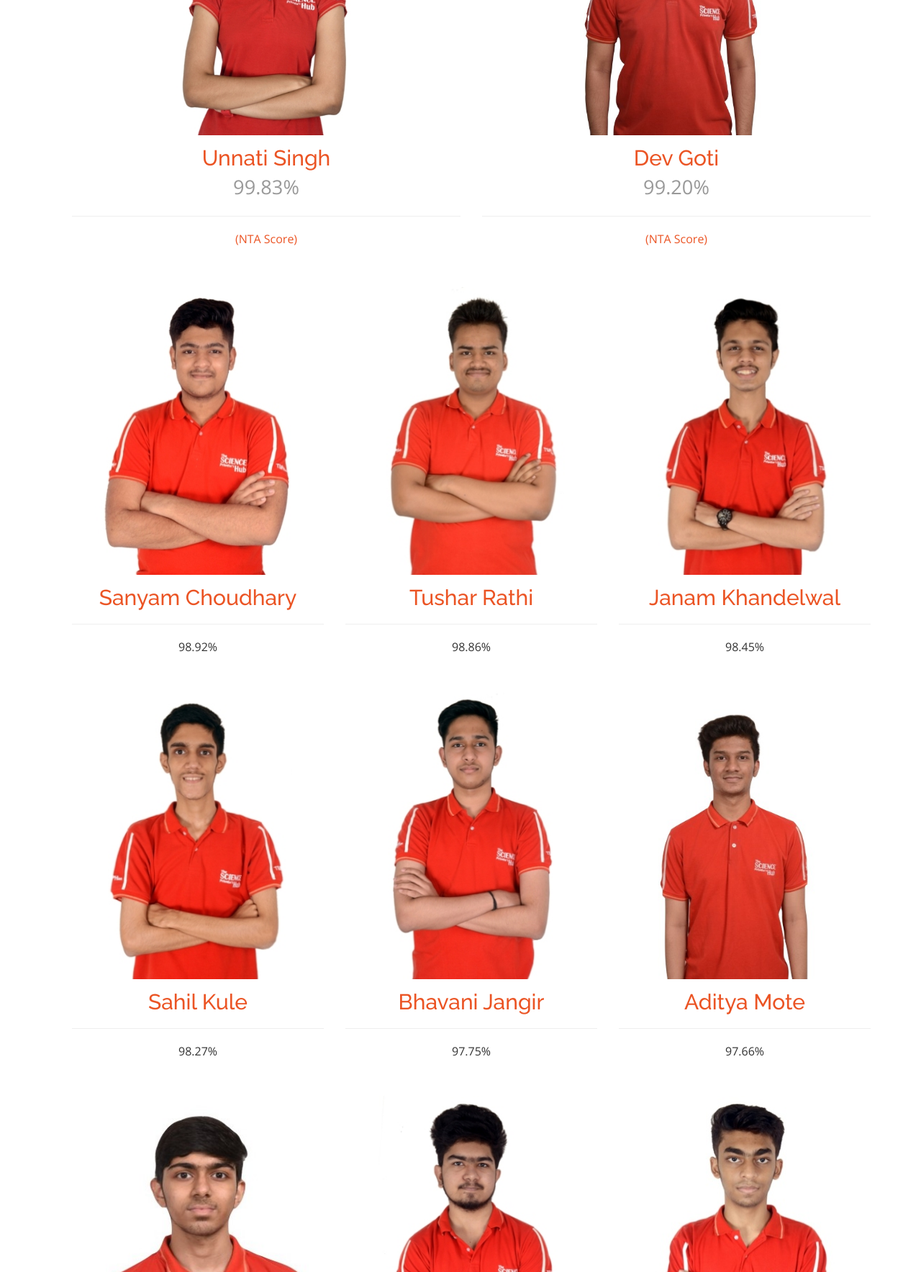
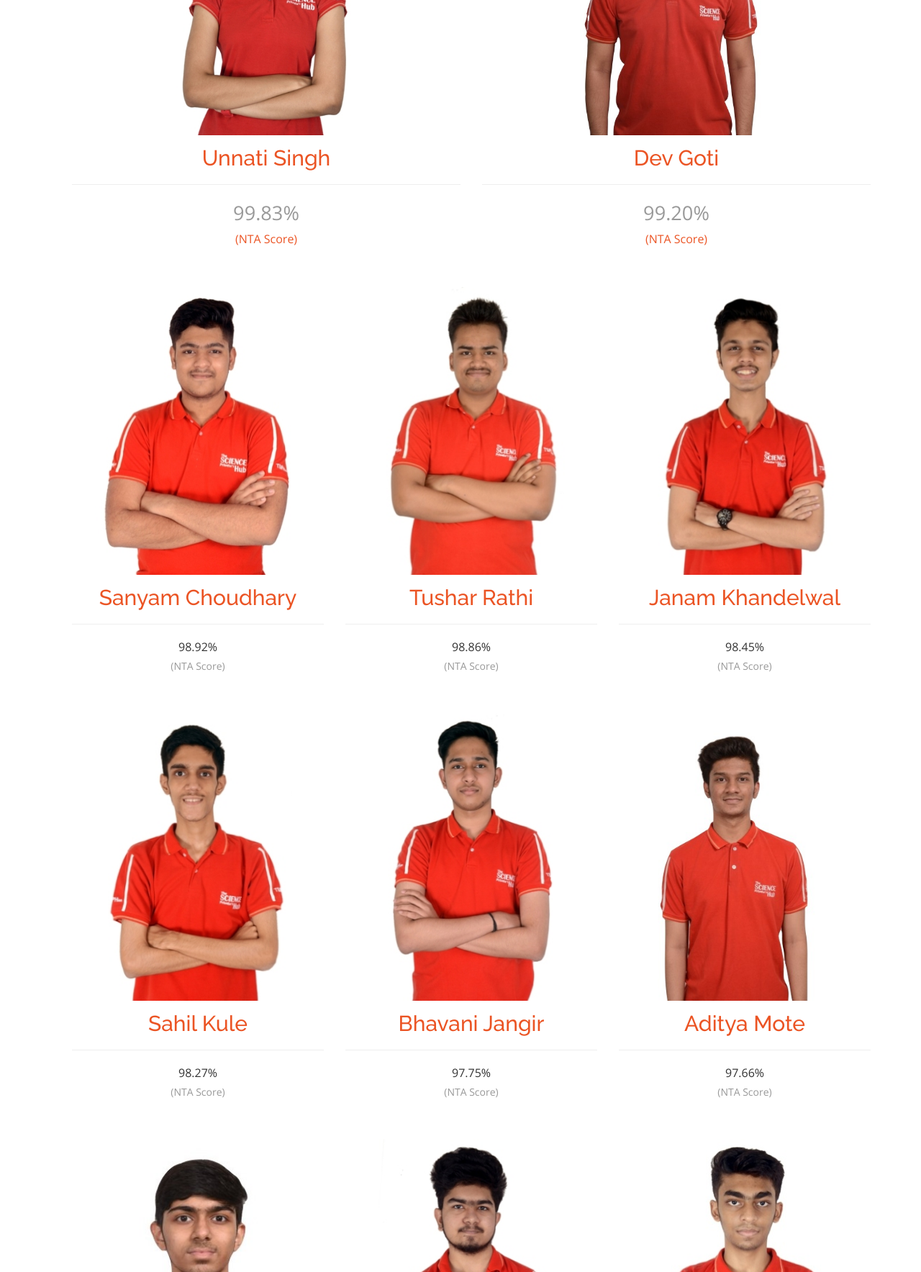
Before and after one commit to sunil007/tsphweb, a PHP site: page /result_2021.php in a window 1280 px wide. Shown: the part 1179-2947 px from the top of the page at 72% size. Run offline with PHP 8.4, Linux system fonts and the light colour scheme; some libraries are stand-ins or nearby versions.

Commit message:
minor changes - color, extension, text

```diff
--- a/include/footer.php
+++ b/include/footer.php
@@ -91,13 +91,13 @@
 				<span class='input-group-addon'><i class='fa fa-list'></i></span>
 				<select id="course" name="course" class='form-control'>
 					<option value="-1">Select Course</option>
-					<option value="XI + XII + Engineering">XI + XII + Engineering</option>
-					<option value="XI + XII + Medical">XI + XII + Medical</option>
-					<option value="Eng. Rep.">Eng. Rep.</option>
-					<option value="Med. Rep.">Med. Rep.</option>
-					<option value="XII + Engineering">XII + Engineering</option>
-					<option value="XI + Medical">XI + Medical</option>
-					<option value=" XII"> XII</option>
+					<option value="XI + XII + Engineering">XI + XII + Engineering (JEE Mains + MHCET)</option>
+					<option value="XI + XII + Engineering">XI + XII + Engineering (JEE Mains + ADV. + MHCET)</option>
+					<option value="XI + XII + Medical">XI + XII + Medical(NEET)</option>
+					<option value="Eng. Rep.">JEE (Mains & ADV.) Repeater</option>
+					<option value="Med. Rep.">NEET Repeater</option>
+					<option value="XII + Engineering">XII + Engineering (JEE Mains + MHCET)</option>
+					<option value="XI + Medical">XI + Medical (NEET)</option>
 					<option value=" Others"> Others</option>
 				</select>
 			</div>
--- a/include/topNav.php
+++ b/include/topNav.php
@@ -35,11 +35,11 @@
 					</a>
 				</li>
 				<li>
-					<a href="tel:+918652375375" style='font-size:15px;' onMouseOver="this.style.color='#1173f2'"onMouseOut="this.style.color='#fff'">
+					<a href="tel:+918652375375" style='font-size:15px;' onMouseOver="this.style.color='#eb5424'"onMouseOut="this.style.color='#fff'">
 						<b class="fa fa-phone" aria-hidden="true"></b> <b>+91 8652-375-375</b>
 					</a>
 					<span style="border-left: 1px solid #cfcfcf;margin-left: 3px;">&nbsp;</span>
-					<a href="tel:+918652373373" style='font-size:15px;' onMouseOver="this.style.color='#1173f2'"onMouseOut="this.style.color='#fff'">
+					<a href="tel:+918652373373" style='font-size:15px;' onMouseOver="this.style.color='#eb5424'"onMouseOut="this.style.color='#fff'">
 						<b class="fa fa-phone" aria-hidden="true"></b> <b>+91 8652-373-373</b>
 					</a>
 				</li>
--- a/result_2021.php
+++ b/result_2021.php
@@ -77,10 +77,10 @@
 						<div class="text-center"><img src="images/2021EngResults/TSPH Result Unnati Singh.JPG" alt="" height="400px"></div>
 						<div style="height:10px;"></div>
 						<div class="studentname text-center"><h2>Unnati Singh</h2></div>
+						<hr>
 						<div class="studentdetail text-center" style="font-size:1.7em;">99.83%</div>
-						<hr>
 						<div class="studentname text-center">
-							(NTA Score) <br>
+							(NTA Score)
 						</div>
 					</div>
 
@@ -89,10 +89,10 @@
 						<div class="text-center"><img src="images/2021EngResults/TSPH Result Dev Goti.JPG" alt="" height="400px"></div>
 						<div style="height:10px;"></div>
 						<div class="studentname text-center"><h2>Dev Goti</h2></div>
+						<hr>
 						<div class="studentdetail text-center" style="font-size:1.7em;">99.20%</div>
-						<hr>
 						<div class="studentname text-center">
-							(NTA Score) <br>
+							(NTA Score)
 						</div>
 					</div>
 
@@ -109,6 +109,7 @@
 						<div class="text-center">
 							98.92%
 						</div>
+						<div class="studentdetail text-center">(NTA Score)</div>
 					</div>
 					<!-- Tushar Rathi -->
 					<div class="col-md-4 col-sm-12 wthree_services_grid_right">
@@ -119,6 +120,7 @@
 						<div class="text-center">
 							98.86%
 						</div>
+						<div class="studentdetail text-center">(NTA Score)</div>
 					</div>
 					<!-- Janam Khandelwal -->
 					<div class="col-md-4 col-sm-12 wthree_services_grid_right">
@@ -129,6 +131,7 @@
 						<div class="text-center">
 							98.45%
 						</div>
+						<div class="studentdetail text-center">(NTA Score)</div>
 					</div>
 
 					<div class="col-md-12">
@@ -144,6 +147,7 @@
 						<div class="text-center">
 							98.27%
 						</div>
+						<div class="studentdetail text-center">(NTA Score)</div>
 					</div>
 					<!-- Bhavani Jangir -->
 					<div class="col-md-4 col-sm-12 wthree_services_grid_right">
@@ -154,6 +158,7 @@
 						<div class="text-center">
 							97.75%
 						</div>
+						<div class="studentdetail text-center">(NTA Score)</div>
 					</div>
 					<!-- Aditya Mote -->
 					<div class="col-md-4 col-sm-12 wthree_services_grid_right">
@@ -164,6 +169,7 @@
 						<div class="text-center">
 							97.66%
 						</div>
+						<div class="studentdetail text-center">(NTA Score)</div>
 					</div>
 
 					<div class="col-md-12">
@@ -179,6 +185,7 @@
 						<div class="text-center">
 							97.65%
 						</div>
+						<div class="studentdetail text-center">(NTA Score)</div>
 					</div>
 					<!-- Deepam Shah -->
 					<div class="col-md-4 col-sm-12 wthree_services_grid_right">
@@ -189,6 +196,7 @@
 						<div class="text-center">
 							97.64%
 						</div>
+						<div class="studentdetail text-center">(NTA Score)</div>
 					</div>
 					<!-- Preet Jain -->
 					<div class="col-md-4 col-sm-12 wthree_services_grid_right">
@@ -199,6 +207,7 @@
 						<div class="text-center">
 							97.28%
 						</div>
+						<div class="studentdetail text-center">(NTA Score)</div>
 					</div>
 
 					<div class="col-md-12">
@@ -214,6 +223,7 @@
 						<div class="text-center">
 							96.98%
 						</div>
+						<div class="studentdetail text-center">(NTA Score)</div>
 					</div>
 					<!-- Tanvi Darji -->
 					<div class="col-md-4 col-sm-12 wthree_services_grid_right">
@@ -224,6 +234,7 @@
 						<div class="text-center">
 							96.96%
 						</div>
+						<div class="studentdetail text-center">(NTA Score)</div>
 					</div>
 					<!-- Meet Ranka -->
 					<div class="col-md-4 col-sm-12 wthree_services_grid_right">
@@ -234,6 +245,7 @@
 						<div class="text-center">
 							96.90%
 						</div>
+						<div class="studentdetail text-center">(NTA Score)</div>
 					</div>
 
 					<div class="col-md-12">
@@ -249,6 +261,7 @@
 						<div class="text-center">
 							96.53%
 						</div>
+						<div class="studentdetail text-center">(NTA Score)</div>
 					</div>
 					<!-- Keshav Singh -->
 					<div class="col-md-4 col-sm-12 wthree_services_grid_right">
@@ -259,6 +272,7 @@
 						<div class="text-center">
 							96.33%
 						</div>
+						<div class="studentdetail text-center">(NTA Score)</div>
 					</div>
 					<!-- Kunal Goudani -->
 					<div class="col-md-4 col-sm-12 wthree_services_grid_right">
@@ -269,6 +283,7 @@
 						<div class="text-center">
 							96.19%
 						</div>
+						<div class="studentdetail text-center">(NTA Score)</div>
 					</div>
 
 					<div class="col-md-12">
@@ -284,6 +299,7 @@
 						<div class="text-center">
 							96.17%
 						</div>
+						<div class="studentdetail text-center">(NTA Score)</div>
 					</div>
 					<!-- Pavan Alva -->
 					<div class="col-md-4 col-sm-12 wthree_services_grid_right">
@@ -294,6 +310,7 @@
 						<div class="text-center">
 							95.80%
 						</div>
+						<div class="studentdetail text-center">(NTA Score)</div>
 					</div>
 					<!-- Sneha Mishra -->
 					<div class="col-md-4 col-sm-12 wthree_services_grid_right">
@@ -304,6 +321,7 @@
 						<div class="text-center">
 							95.63%
 						</div>
+						<div class="studentdetail text-center">(NTA Score)</div>
 					</div>
 
 					<div class="col-md-12">
@@ -319,6 +337,7 @@
 						<div class="text-center">
 							95.36%
 						</div>
+						<div class="studentdetail text-center">(NTA Score)</div>
 					</div>
 					<!-- Jigar Siddhpura -->
 					<div class="col-md-4 col-sm-12 wthree_services_grid_right">
@@ -329,6 +348,7 @@
 						<div class="text-center">
 							95.30%
 						</div>
+						<div class="studentdetail text-center">(NTA Score)</div>
 					</div>
 					<!-- Akash Manna-->
 					<div class="col-md-4 col-sm-12 wthree_services_grid_right">
@@ -339,6 +359,7 @@
 						<div class="text-center">
 							95.28%
 						</div>
+						<div class="studentdetail text-center">(NTA Score)</div>
 					</div>
 
 					<div class="col-md-12">
@@ -354,6 +375,7 @@
 						<div class="text-center">
 							95.20%
 						</div>
+						<div class="studentdetail text-center">(NTA Score)</div>
 					</div>
 					<!-- Heet Bhadani -->
 					<div class="col-md-4 col-sm-12 wthree_services_grid_right">
@@ -364,6 +386,7 @@
 						<div class="text-center">
 							95.04%
 						</div>
+						<div class="studentdetail text-center">(NTA Score)</div>
 					</div>
 					<div class="col-md-12">
 						<div style="height:50px;"></div>
```
